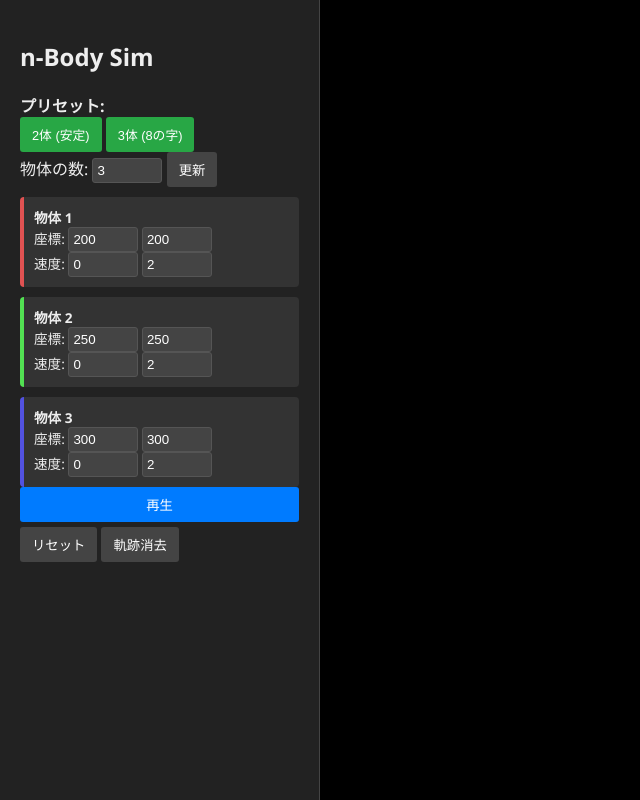
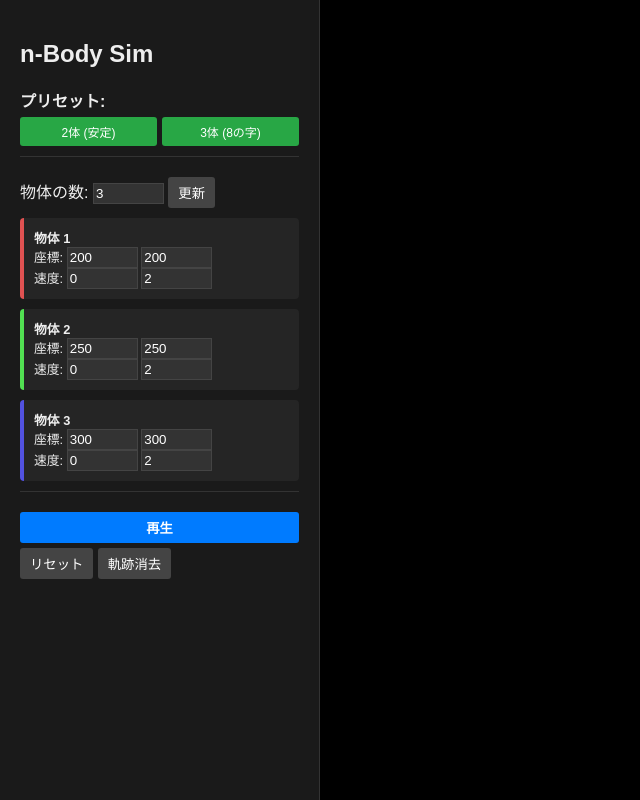
Before and after one commit to HINOKO0122/three-body-problem, a plain HTML site: page index.html in a window 1280 px wide. Shown: the whole page, without its empty margins (0-640 px from the left). Drawn offline with Linux system fonts and the light colour scheme.

Commit message:
Update style.css

```diff
--- a/style.css
+++ b/style.css
@@ -1,57 +1,71 @@
 body {
     margin: 0;
     display: flex;
-    background: #111;
+    background: #000;
     color: #eee;
-    font-family: 'Segoe UI', Tahoma, Geneva, Verdana, sans-serif;
+    font-family: sans-serif;
     height: 100vh;
 }
 
 #controls {
     width: 320px;
-    background: #222;
+    background: #1a1a1a;
     padding: 20px;
     overflow-y: auto;
-    border-right: 1px solid #444;
+    border-right: 1px solid #333;
+    z-index: 10;
 }
 
-.preset-section, .input-section {
+.section {
     margin-bottom: 20px;
+    padding-bottom: 10px;
+    border-bottom: 1px solid #333;
+}
+
+.button-grid {
+    display: grid;
+    grid-template-columns: 1fr 1fr;
+    gap: 5px;
+    margin-top: 5px;
 }
 
 .body-config {
-    background: #333;
+    background: #252525;
     padding: 10px;
     margin-top: 10px;
     border-radius: 4px;
-    font-size: 0.85rem;
+    font-size: 0.8rem;
+}
+
+.input-row {
+    display: flex;
+    justify-content: space-between;
+    margin-top: 5px;
 }
 
 input[type="number"] {
-    background: #444;
-    border: 1px solid #555;
-    color: white;
-    padding: 4px;
-    width: 60px;
-    border-radius: 3px;
+    background: #333;
+    border: 1px solid #444;
+    color: #fff;
+    width: 65px;
+    padding: 2px;
 }
 
 button {
     cursor: pointer;
     border: none;
     border-radius: 3px;
-    padding: 8px 12px;
+    padding: 6px 10px;
     background: #444;
     color: white;
-    transition: 0.2s;
 }
 
 button:hover { background: #555; }
 
-.btn-primary { background: #007bff; width: 100%; margin-bottom: 5px; }
+.btn-primary { background: #007bff; width: 100%; margin-bottom: 5px; font-weight: bold; }
 .btn-primary:hover { background: #0056b3; }
 
-.btn-preset { background: #28a745; font-size: 0.8rem; }
+.btn-preset { background: #28a745; font-size: 0.75rem; }
 
 canvas {
     flex-grow: 1;
```
